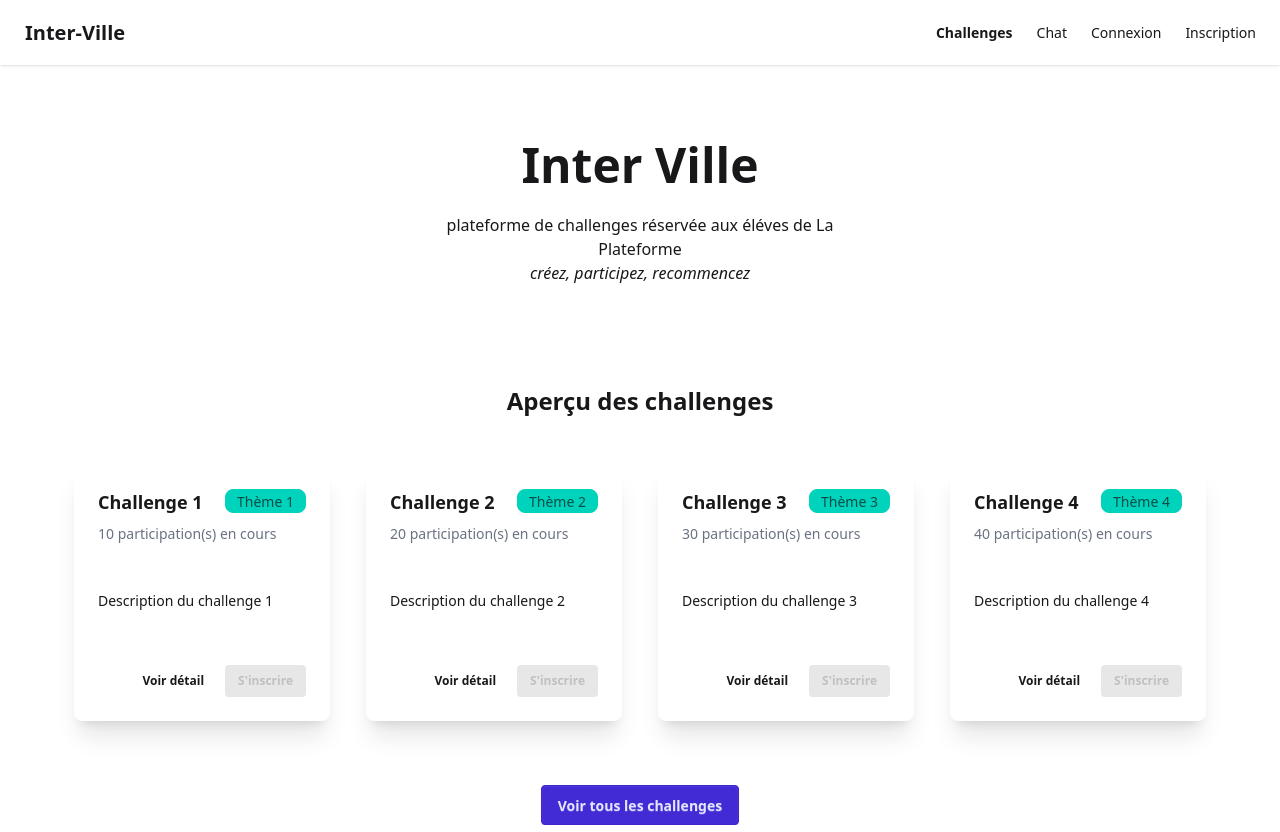
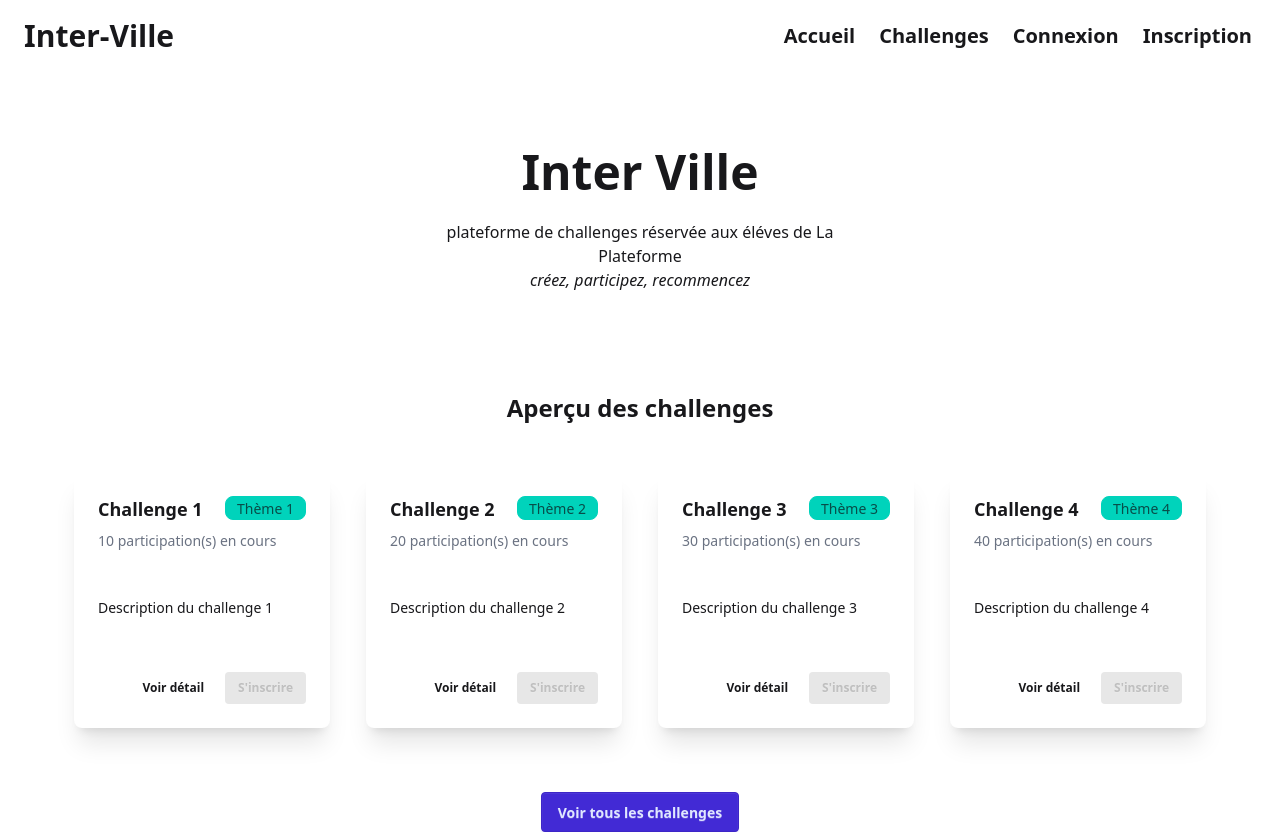
Before and after one commit to pascal-fortunati/inter-ville, a React (Vite) app in the folder frontend/: page / in a window 1280 px wide. Built offline with nearby package versions, Linux system fonts and the light colour scheme.

Commit message:
maj du header avec pos sticky pour le scroll + ajout du menu burger avec sidebar pour les liens

```diff
--- a/frontend/src/Router.jsx
+++ b/frontend/src/Router.jsx
@@ -1,5 +1,5 @@
 import { BrowserRouter, Route, Routes } from 'react-router-dom';
-import NavBar from './components/NavBar.jsx';
+import NavBar from './components/Header.jsx';
 import RequireAuth from './components/RequireAuth.jsx';
 import { AuthProvider } from './context/AuthContext.jsx';
 import Home from './Home.jsx';
--- /dev/null
+++ b/frontend/src/components/Header.jsx
@@ -0,0 +1,77 @@
+import { Link } from 'react-router-dom';
+import { useAuth } from '../context/AuthContext';
+
+const Header = () => {
+    const { isAuthenticated, logout } = useAuth();
+    return (
+        <header className="drawer drawer-end main-font-r sticky top-0 z-50 bg-white">
+            <input id="my-drawer-3" type="checkbox" className="drawer-toggle" />
+            <div className="drawer-content flex flex-col">
+                {/* Navbar */}
+                <div className="navbar w-full">
+                    <Link className="mx-2 flex-1 px-2 text-3xl font-bold whitespace-nowrap" to="/">Inter-Ville</Link>
+                    <div className="flex-none lg:hidden">
+                        <label htmlFor="my-drawer-3" aria-label="open sidebar" className="btn btn-square btn-ghost">
+                            <svg
+                                xmlns="http://www.w3.org/2000/svg"
+                                fill="none"
+                                viewBox="0 0 24 24"
+                                className="inline-block h-6 w-6 stroke-current"
+                            >
+                                <path
+                                strokeLinecap="round"
+                                strokeLinejoin="round"
+                                strokeWidth="2"
+                                d="M4 6h16M4 12h16M4 18h16"
+                                ></path>
+                            </svg>
+                        </label>
+                    </div>
+                    <div className="hidden flex-none lg:block">
+                    <ul className="menu menu-horizontal font-semibold">
+                        {/* Navbar menu content here */}
+                            <li><Link className='text-xl' to='/'>Accueil</Link></li>
+                            <li><Link className='text-xl' to='/challenges'>Challenges</Link></li>
+                            {!isAuthenticated && (
+                                <>
+                                  <li><Link className='text-xl' to='/login'>Connexion</Link></li>
+                                  <li><Link className='text-xl' to='/register'>Inscription</Link></li>
+                                </>
+                            )}
+                            {isAuthenticated && (
+                                <>
+                                  <li><Link className='text-xl' to='/chat'>Chat</Link></li>
+                                  <li><Link className='text-xl' to='/profile'>Profil</Link></li>
+                                  <li><button className='text-xl' onClick={logout}>Déconnexion</button></li>
+                                </>
+                            )}
+                        </ul>
+                    </div>
+                </div>
+            </div>
+            <div className="drawer-side">
+                <label htmlFor="my-drawer-3" aria-label="close sidebar" className="drawer-overlay"></label>
+                <ul className="menu bg-white min-h-full font-semibold w-80 p-4 pt-[64px]">
+                {/* Sidebar content here */}
+                    <li><Link className='text-xl py-6' to='/'>Accueil</Link></li>
+                    <li><Link className='text-xl py-6' to='/challenges'>Challenges</Link></li>
+                    {!isAuthenticated && (
+                        <>
+                          <li><Link className='text-xl py-6' to='/login'>Connexion</Link></li>
+                          <li><Link className='text-xl py-6' to='/register'>Inscription</Link></li>
+                        </>
+                    )}
+                    {isAuthenticated && (
+                        <>
+                          <li><Link className='text-xl py-6' to='/chat'>Chat</Link></li>
+                          <li><Link className='text-xl py-6' to='/profile'>Profil</Link></li>
+                          <li><button className='text-xl py-6' onClick={logout}>Déconnexion</button></li>
+                        </>
+                    )}
+                </ul>
+            </div>
+        </header>
+    );
+};
+
+export default Header;
--- a/frontend/src/components/NavBar.jsx
+++ /dev/null
@@ -1,35 +0,0 @@
-import { Link, NavLink } from 'react-router-dom';
-import { useAuth } from '../context/AuthContext.jsx';
-
-export default function NavBar() {
-  const { isAuthenticated, user, logout } = useAuth();
-  return (
-    <div className="navbar bg-base-100 shadow">
-      <div className="flex-1">
-        <Link to="/" className="btn btn-ghost text-xl">Inter-Ville</Link>
-      </div>
-      <div className="flex-none gap-2">
-        <ul className="menu menu-horizontal px-1">
-          <li><NavLink to="/" className={({ isActive }) => isActive ? 'font-semibold' : ''}>Challenges</NavLink></li>
-          <li><NavLink to="/chat" className={({ isActive }) => isActive ? 'font-semibold' : ''}>Chat</NavLink></li>
-          {isAuthenticated ? (
-            <li>
-              <details>
-                <summary>{user?.pseudo || 'Profil'}</summary>
-                <ul className="p-2 bg-base-100">
-                  <li><NavLink to="/profile">Mon profil</NavLink></li>
-                  <li><button className="btn btn-ghost" onClick={logout}>Se déconnecter</button></li>
-                </ul>
-              </details>
-            </li>
-          ) : (
-            <>
-              <li><NavLink to="/login">Connexion</NavLink></li>
-              <li><NavLink to="/register">Inscription</NavLink></li>
-            </>
-          )}
-        </ul>
-      </div>
-    </div>
-  );
-}
```
